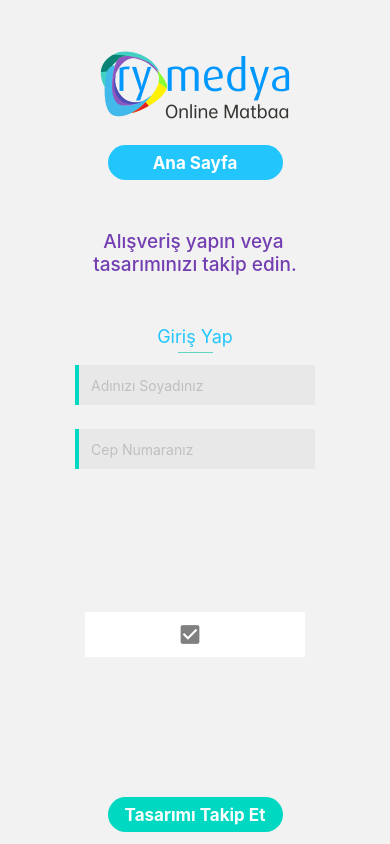
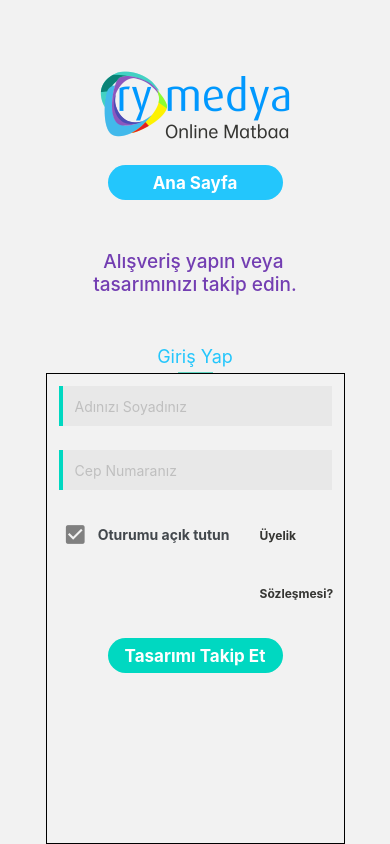
Before and after one commit to grafikerrecep/RYMEDYA-MOBILE, a React Native app: screen /Home in a window 390 px wide. Built offline with nearby package versions, Linux system fonts and the light colour scheme.

Commit message:
feat : login footer form designed

```diff
--- a/src/components/LoginForm.js
+++ b/src/components/LoginForm.js
@@ -20,6 +20,9 @@ export const LoginForm = () => {
       <TextInput style={styles.input} placeholder="Cep Numaranız" />
       <View style={styles.footerformContainer}>
       <CheckBox
+      title="Oturumu açık tutun"
+      titleStyle={{color:'#353532'}}
+      containerStyle={{backgroundColor :'transparent'}}
       center
       checkedIcon={
         <Icon
@@ -27,7 +30,6 @@ export const LoginForm = () => {
           type="material"
           color="grey"
           size={25}
-          iconStyle={{ marginRight: 10 }}
         />
       }
       uncheckedIcon={
@@ -36,12 +38,12 @@ export const LoginForm = () => {
           type="material"
           color="grey"
           size={25}
-          iconStyle={{ marginRight: 10 }}
         />
       }
       checked={check4}
       onPress={() => setCheck4(!check4)}
     />
+    <Text style={{lineHeight :58,fontWeight:'bold',fontSize:12,color:'#353532',}}>Üyelik Sözleşmesi?</Text>
       </View>
       <View style={styles.submitButtonContainer}>
         <TouchableOpacity style={styles.submitButton}>
@@ -55,9 +57,10 @@ export const LoginForm = () => {
 const styles = StyleSheet.create({
   container: {
     flex: 1,
+    borderWidth:1,
   },
   input: {
-    width: width - 150,
+    width: width * 0.7,
     height: 40,
     margin: 12,
     paddingLeft: 12,
@@ -71,11 +74,9 @@ const styles = StyleSheet.create({
     color: '#BFBFBF',
   },
   footerformContainer: {
-    flex: 1,
-    width: width - 150,
-    height: 30,
-    margin: 12,
-    flexDirection: 'column',
+    width: width * 0.7,
+    margin : 5,
+    flexDirection: 'row',
     justifyContent: 'center',
   },
   submitButtonContainer: {
@@ -83,6 +84,7 @@ const styles = StyleSheet.create({
     width: width - 150,
     justifyContent: 'center',
     alignItems: 'center',
+    alignSelf:'center',
     marginTop: 10,
   },
   submitButton: {
@@ -91,6 +93,7 @@ const styles = StyleSheet.create({
     backgroundColor: '#00D8C1',
     justifyContent: 'center',
     alignItems: 'center',
+    alignSelf:'center',
     borderRadius: 20,
   },
   submitButtonText: {
--- a/src/screens/Home.js
+++ b/src/screens/Home.js
@@ -36,6 +36,7 @@ const styles = StyleSheet.create({
   container: {
     flex: 1,
     alignItems: 'center',
+    marginTop:20,
   },
   headerImageView: {
     marginTop: 50,
```
